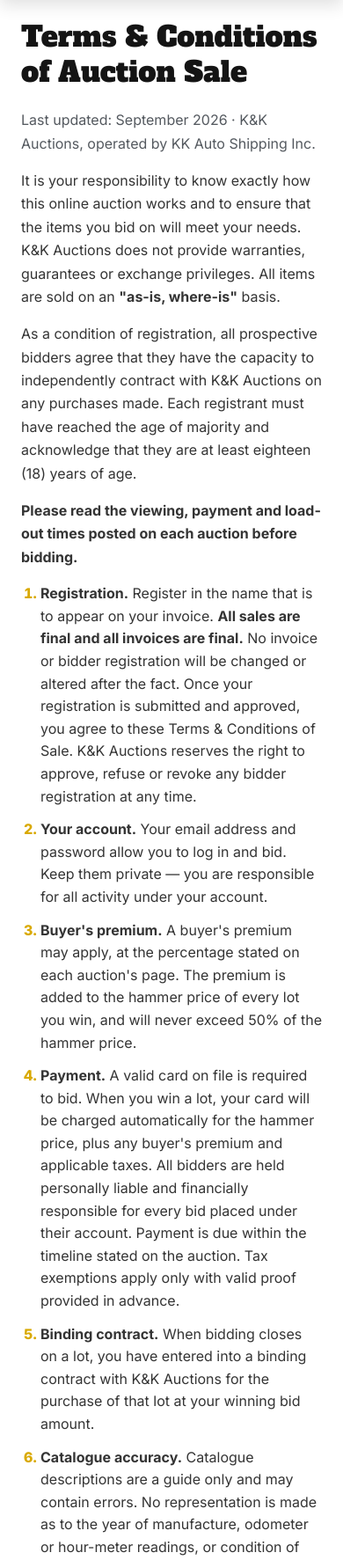
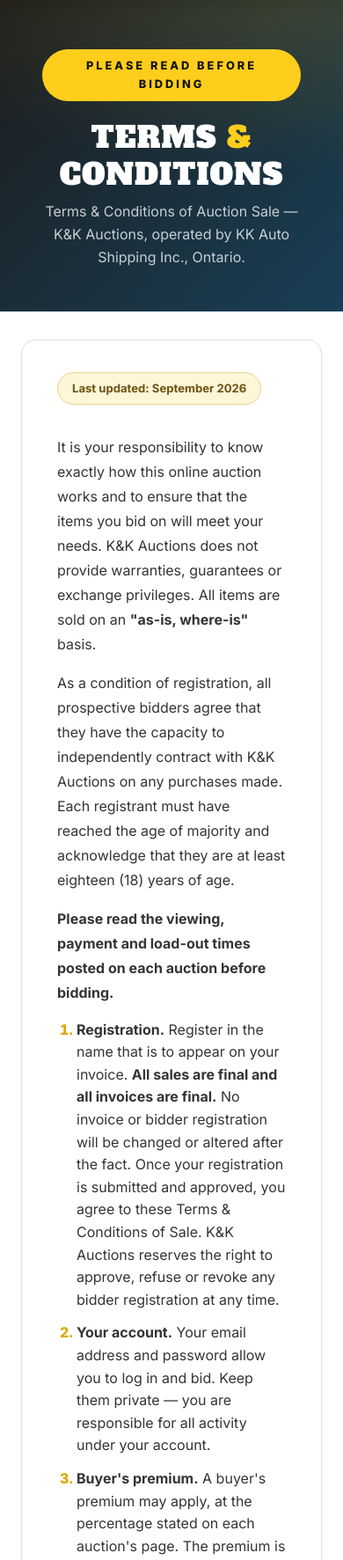
Before and after one commit to jamalkhudayar-glitch/kk-auctions, a Flask app: page /terms in a window 390 px wide. Shown: the part 173-1946 px from the top of the page at 88% size. Run offline with Flask 3, Linux system fonts and the light colour scheme.

Commit message:
Terms page restyle + footer contact info (phone, email, business, Ontario)

```diff
--- a/templates/terms.html
+++ b/templates/terms.html
@@ -1,9 +1,17 @@
 {% extends "base.html" %}
-{% block title %}Terms & Conditions — K&K Auctions{% endblock %}
+{% block title %}Terms &amp; Conditions — K&amp;K Auctions{% endblock %}
 {% block content %}
 
-<h1>Terms &amp; Conditions of Auction Sale</h1>
-<p class="muted">Last updated: September 2026 · K&amp;K Auctions, operated by KK Auto Shipping Inc.</p>
+<section class="page-hero full-bleed">
+  <div class="wrap">
+    <span class="hero-eyebrow">Please read before bidding</span>
+    <h1>Terms <span class="hl">&amp;</span> Conditions</h1>
+    <p>Terms &amp; Conditions of Auction Sale — K&amp;K Auctions, operated by KK Auto Shipping Inc., Ontario.</p>
+  </div>
+</section>
+
+<div class="terms-card">
+  <span class="terms-updated">Last updated: September 2026</span>
 
   <p>It is your responsibility to know exactly how this online auction works and to ensure that the items
   you bid on will meet your needs. K&amp;K Auctions does not provide warranties, guarantees or exchange
@@ -70,6 +78,10 @@ of a dispute, the auctioneer may re-open bidding, cancel the sale of the lot, or
   their sole discretion.</li>
   </ol>
 
-<p>Questions about these terms? Call us at <a href="tel:{{ business_phone }}">{{ business_phone }}</a>.</p>
+  <div class="terms-contact">
+    Questions about these terms? Call us at <a href="tel:{{ business_phone }}">{{ business_phone }}</a>
+    or email <a href="mailto:Jamalkhudayar@gmail.com">Jamalkhudayar@gmail.com</a>.
+  </div>
+</div>
 
 {% endblock %}
```
Lines whose indentation alone changed are shown as unchanged.
